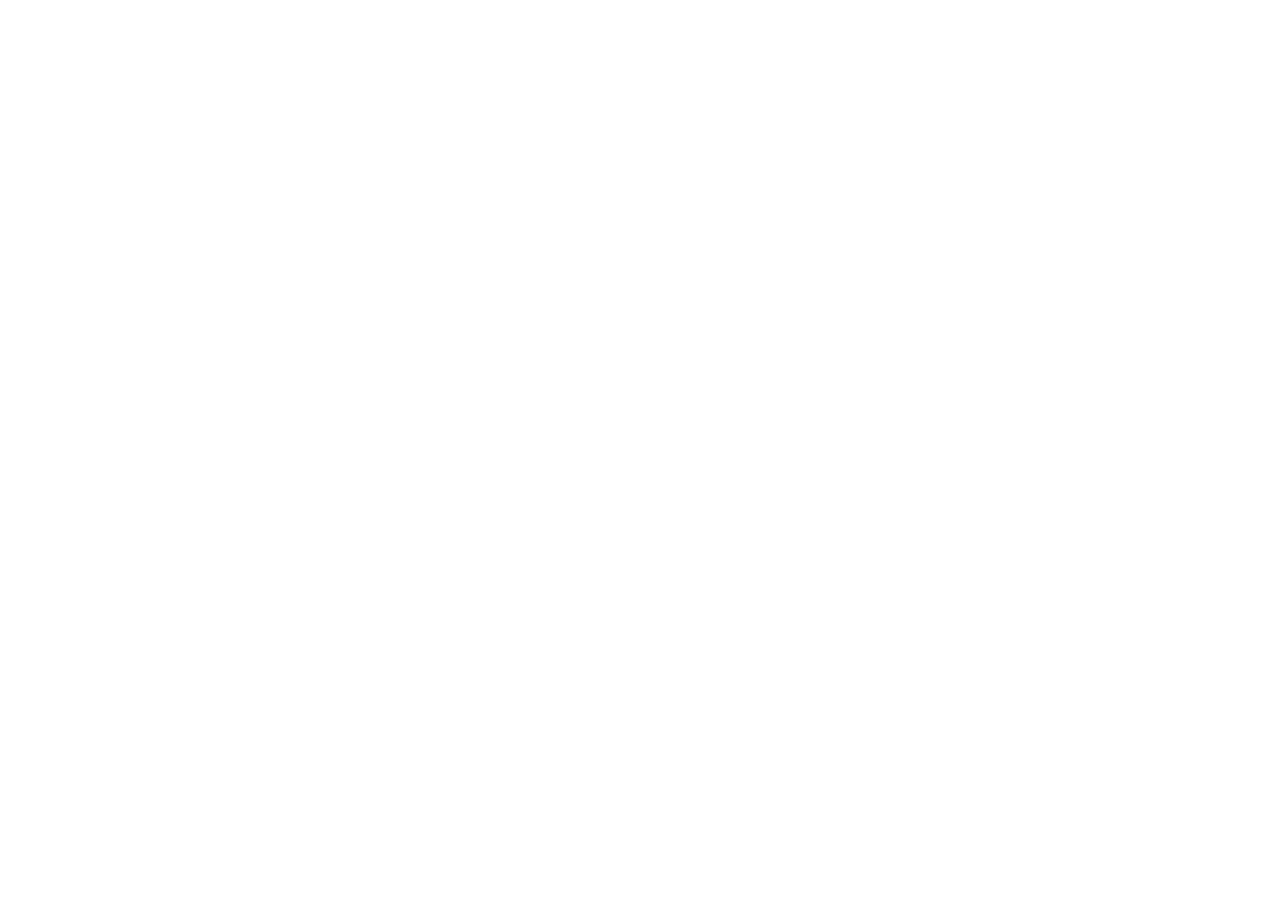
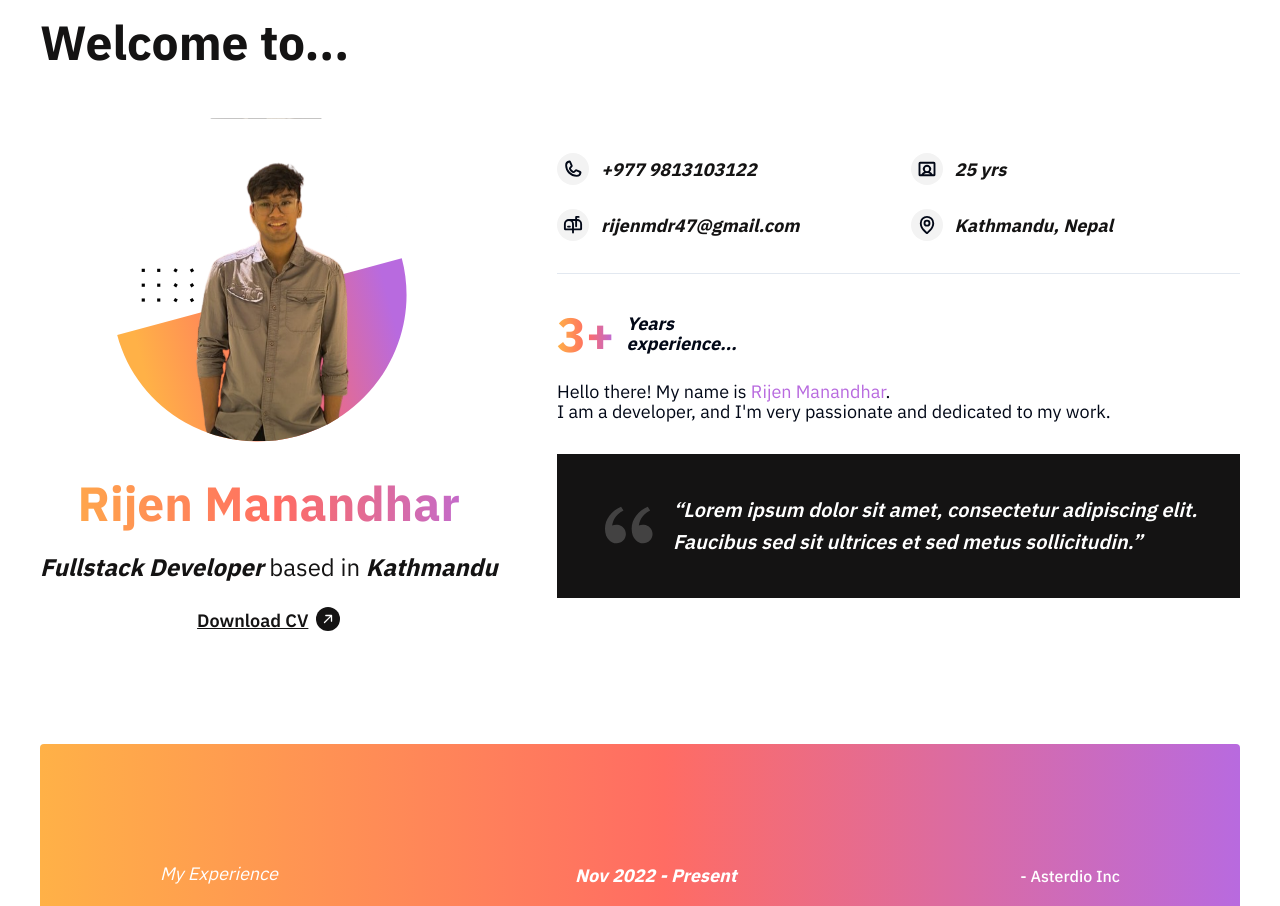
Before and after one commit to rijenmdr/Portfolio, a Next.js app: page /about in a window 1280 px wide. Shown: the part 190-1096 px from the top of the page. Before the commit the page ends 800 px from the top, so only its background shows below. Built offline with nearby package versions, Linux system fonts and the light colour scheme.

Commit message:
feat: design for the about us page

```diff
--- a/app/(root)/about/page.tsx
+++ b/app/(root)/about/page.tsx
@@ -1,10 +1,26 @@
-import React from 'react'
+import SectionHeading from '@/components/common/SectionHeading'
+import BasicDetail from '@/container/about/BasicDetail'
+import MyExperience from '@/container/about/MyExperience'
+import PersonalDetail from '@/container/about/PersonalDetail'
 
 type Props = {}
 
-function About({}: Props) {
+function About({ }: Props) {
   return (
-    <div>About</div>
+    <section className='mt-4 md:mt-8'>
+      <SectionHeading
+        title='Welcome to...'
+        subTitle='Nice to meet you!'
+      />
+
+      <div className='flex justify-between gap-8 items-center flex-col md:flex-row mb-10 md:mb-[110px]'>
+        <BasicDetail />
+
+        <PersonalDetail />
+      </div>
+
+      <MyExperience/>
+    </section>
   )
 }
 
--- a/app/globals.css
+++ b/app/globals.css
@@ -120,7 +120,6 @@
     @apply font-bold text-3xl;
   }
 
-
   .heading-6 {
     @apply font-bold text-2xl leading-[32px];
   }
--- /dev/null
+++ b/components/common/IconWithLabel.tsx
@@ -0,0 +1,22 @@
+import { ReactNode } from "react"
+
+type Props = {
+    icon: ReactNode;
+    label: string;
+}
+
+const IconWithLabel = ({ icon, label }: Props) => {
+    return (
+        <div className="flex gap-3 items-center">
+            <div className="bg-primary/5 flex items-center justify-center rounded-full w-8 h-8">
+                {icon}
+            </div>
+
+            <p className="text-primary text-lg font-bold leading-normal italic">
+                {label}
+            </p>
+        </div>
+    )
+}
+
+export default IconWithLabel
--- a/components/common/Navbar/index.tsx
+++ b/components/common/Navbar/index.tsx
@@ -19,7 +19,7 @@
         >
             <div className="flex justify-between items-center rounded-full px-4 md:px-12 py-6 mt-6 bg-primary text-white border border-black-900/opacity-10 ">
                 <Link href={"/"}>
-                    <h4 className="heading-4">{`<Rijen/>`}</h4>
+                    <h4 className="heading-4">{`Rij.`}</h4>
                 </Link>
                 <ul className="hidden md:flex items-center gap-6">
                     {
--- /dev/null
+++ b/components/common/Quote.tsx
@@ -0,0 +1,24 @@
+import Image from "next/image";
+
+type Props = {
+    quote: string;
+}
+
+const Quote = ({ quote }: Props) => {
+    return (
+        <div className="bg-primary text-white p-10 flex gap-3 items-center">
+            <Image
+                src={"/icon/quote.svg"}
+                alt="quote"
+                width={64}
+                height={64}
+                className="object-cover"
+            />
+            <p className="text-base md:text-[20px] italic font-semibold leading-[32px]">
+                “{quote}”
+            </p>
+        </div>
+    )
+}
+
+export default Quote
--- /dev/null
+++ b/components/common/SectionHeading.tsx
@@ -0,0 +1,24 @@
+import { cn } from '@/lib/utils';
+import React from 'react'
+
+type Props = {
+    title: string;
+    subTitle: string;
+    textColor?: string
+}
+
+const SectionHeading = ({ title, subTitle, textColor = "text-primary" }: Props) => {
+    return (
+        <div className={cn('flex flex-col gap-4 mb-6 md:mb-12', textColor)}>
+            <h6 className='text-1 font-semibold italic'>
+                {subTitle}
+            </h6>
+
+            <h2 className='heading-3 md:heading-2'>
+                {title}
+            </h2>
+        </div>
+    )
+}
+
+export default SectionHeading
--- /dev/null
+++ b/container/about/BasicDetail.tsx
@@ -0,0 +1,41 @@
+import { ArrowUpRight } from '@phosphor-icons/react/dist/ssr'
+import Image from 'next/image'
+import Link from 'next/link'
+
+type Props = {}
+
+const BasicDetail = ({ }: Props) => {
+    return (
+        <div className='flex flex-col items-center gap-4 md:gap-8'>
+            <Image
+                src={"/images/user/about.svg"}
+                alt='rijen-manandhar'
+                width={340}
+                height={350}
+                className='object-cover'
+            />
+
+            <div className='flex flex-col gap-2 md:gap-4'>
+                <div className='flex flex-col gap-3'>
+                    <h2 className='heading-3 md:heading-2 linear-gradient bg-clip-text text-transparent text-center'>
+                        Rijen Manandhar
+                    </h2>
+
+                    <h6 className="w-full heading-6 text-primary text-center">
+                        <span className="leading-loose italic">Fullstack Developer</span>{"  "}<span className="font-normal leading-loose"> based in </span><span className="leading-loose italic">Kathmandu</span>
+                    </h6>
+                </div>
+
+                <Link download href={"/"} className="underline text-2 text-primary flex gap-2 justify-center">
+                    <span>Download CV</span>
+
+                    <span className='bg-primary text-white flex justify-center items-center w-6 h-6 rounded-[16px]'>
+                        <ArrowUpRight size={14} weight='bold' />
+                    </span>
+                </Link>
+            </div>
+        </div>
+    )
+}
+
+export default BasicDetail
--- /dev/null
+++ b/container/about/MyExperience/Experience.tsx
@@ -0,0 +1,30 @@
+import { Separator } from "@/components/ui/separator";
+
+type Props = {
+    startYear: string;
+    endYear?: string;
+    position: string;
+    companyName: string;
+}
+
+const Experience = ({ startYear, endYear, companyName, position }: Props) => {
+    return (
+        <div className="flex flex-col gap-3 text-white min-w-[100%] md:min-w-[545px]">
+            <div className="flex justify-between items-start sm:items-center flex-col sm:flex-row gap-4">
+                <p className="text-1 !font-bold italic">{startYear} - {endYear ? endYear : 'Present'}</p>
+
+                <p className="text-base font-medium">
+                    - {companyName}
+                </p>
+            </div>
+
+            <h4 className="heading-5 md:heading-4">
+                {position}
+            </h4>
+
+            <Separator className="bg-slate-300"/>
+        </div>
+    )
+}
+
+export default Experience
--- /dev/null
+++ b/container/about/MyExperience/index.tsx
@@ -0,0 +1,34 @@
+import SectionHeading from '@/components/common/SectionHeading'
+import { experiences } from '@/static/experience'
+import React from 'react'
+import Experience from './Experience'
+
+type Props = {}
+
+const MyExperience = ({ }: Props) => {
+    return (
+        <div className='w-full linear-gradient p-10 md:p-20 lg:p-[120px] rounded-sm flex justify-between flex-wrap gap-4'>
+            <SectionHeading
+                title='Experience'
+                subTitle='My Experience'
+                textColor='text-white'
+            />
+
+            <div className='flex flex-col gap-10'>
+                {
+                    experiences?.map(experience => (
+                        <Experience
+                            key={experience.id}
+                            startYear={experience?.startDate}
+                            endYear={experience?.endDate}
+                            companyName={experience?.companyName}
+                            position={experience?.position}
+                        />
+                    ))
+                }
+            </div>
+        </div>
+    )
+}
+
+export default MyExperience
--- /dev/null
+++ b/container/about/PersonalDetail/index.tsx
@@ -0,0 +1,71 @@
+import { Mailbox, MapPin, Phone, UserRectangle } from "@phosphor-icons/react/dist/ssr"
+import IconWithLabel from "@/components/common/IconWithLabel"
+import { Separator } from "@/components/ui/separator"
+import Quote from "@/components/common/Quote"
+
+type Props = {}
+
+const PersonalDetail = ({ }: Props) => {
+    const details = [
+        {
+            id: 1,
+            icon: <Phone weight="bold" size={20} />,
+            value: "+977 9813103122"
+        },
+        {
+            id: 2,
+            icon: <UserRectangle weight="bold" size={20} />,
+            value: "25 yrs"
+        },
+        {
+            id: 3,
+            icon: <Mailbox weight="bold" size={20} />,
+            value: "rijenmdr47@gmail.com"
+        },
+        {
+            id: 4,
+            icon: <MapPin weight="bold" size={20} />,
+            value: "Kathmandu, Nepal"
+        }
+    ]
+
+    return (
+        <div className="flex flex-col gap-8 max-w-[683px]">
+            <div className="grid grid-cols-1 sm:grid-cols-2 md:grid-cols-1 lg:grid-cols-2 gap-6">
+                {
+                    details?.map(detail => (
+                        <IconWithLabel
+                            key={detail?.id}
+                            icon={detail?.icon}
+                            label={detail?.value}
+                        />
+                    ))
+                }
+            </div>
+
+            <Separator />
+
+            <div className="flex flex-col gap-5">
+                <div className="flex gap-3 items-center">
+                    <h2 className="heading-2 linear-gradient text-transparent bg-clip-text">
+                        3+
+                    </h2>
+
+                    <p className="text-1 italic !font-bold">
+                        Years
+                        <span className="block">experience...</span>
+                    </p>
+                </div>
+
+                <p className="text-1">Hello there! My name is <span className="text-purple">Rijen Manandhar</span>.
+                    <span className="block">I am a developer, and I'm very passionate and dedicated to my work.</span></p>
+            </div>
+
+            <Quote
+                quote="Lorem ipsum dolor sit amet, consectetur adipiscing elit. Faucibus sed sit ultrices et sed metus sollicitudin."
+            />
+        </div>
+    )
+}
+
+export default PersonalDetail
--- a/container/home/ContentLeft.tsx
+++ b/container/home/ContentLeft.tsx
@@ -1,6 +1,8 @@
-import { Button } from '@/components/common'
 import { Mailbox, Phone } from '@phosphor-icons/react/dist/ssr'
 import Image from 'next/image'
+
+import { Button } from '@/components/common'
+import IconWithLabel from '@/components/common/IconWithLabel'
 
 type Props = {}
 
@@ -22,7 +24,7 @@
             <div className="flex flex-col gap-6 md:gap-12">
                 <div className="flex flex-col gap-6">
                     <h1 className="w-full md:w-[545px] text-primary heading-2 md:heading-1 drop-shadow-xl uppercase relative">
-                        <span className="!font-normal">My name<br />is</span><span className="!font-medium leading-[60px] md:leading-[90px]"> </span><span>Rijen<br />Manandhar</span>
+                        <span className="!font-normal">Hi 👋<br />I am</span><span className="!font-medium leading-[60px] md:leading-[90px]"> </span><span>Rijen<br />Manandhar</span>
 
                         <Image
                             src={"/images/ellipse.svg"}
@@ -47,15 +49,11 @@
             <div className="flex gap-6 md:gap-12 items-center flex-wrap">
                 {
                     myDetail?.map(detail => (
-                        <div key={detail.id} className="flex gap-3 items-center">
-                            <div className="bg-primary/5 flex items-center justify-center rounded-full w-8 h-8">
-                                {detail?.icon}
-                            </div>
-
-                            <p className="text-primary text-lg font-bold leading-normal italic">
-                                {detail?.value}
-                            </p>
-                        </div>
+                        <IconWithLabel
+                            key={detail.id}
+                            icon={detail?.icon}
+                            label={detail?.value}
+                        />
                     ))
                 }
             </div>
--- /dev/null
+++ b/static/experience.ts
@@ -0,0 +1,22 @@
+export const experiences = [
+    {
+        id: 1,
+        startDate: "Nov 2022",
+        position: "Software Developer",
+        companyName: "Asterdio Inc"
+    },
+    {
+        id: 2,
+        startDate: "Jul 2021",
+        endDate: "Nov 2022",
+        position: "Frontend Developer",
+        companyName: "Silk Innovation"
+    },
+    {
+        id: 3,
+        startDate: "Sept 2020",
+        endDate: "June 2021",
+        position: "Software Developer Intern",
+        companyName: "IT Glance"
+    }
+]
```
Also changed, not shown: public/icon/quote.svg (added), public/images/user/about.svg (added).
